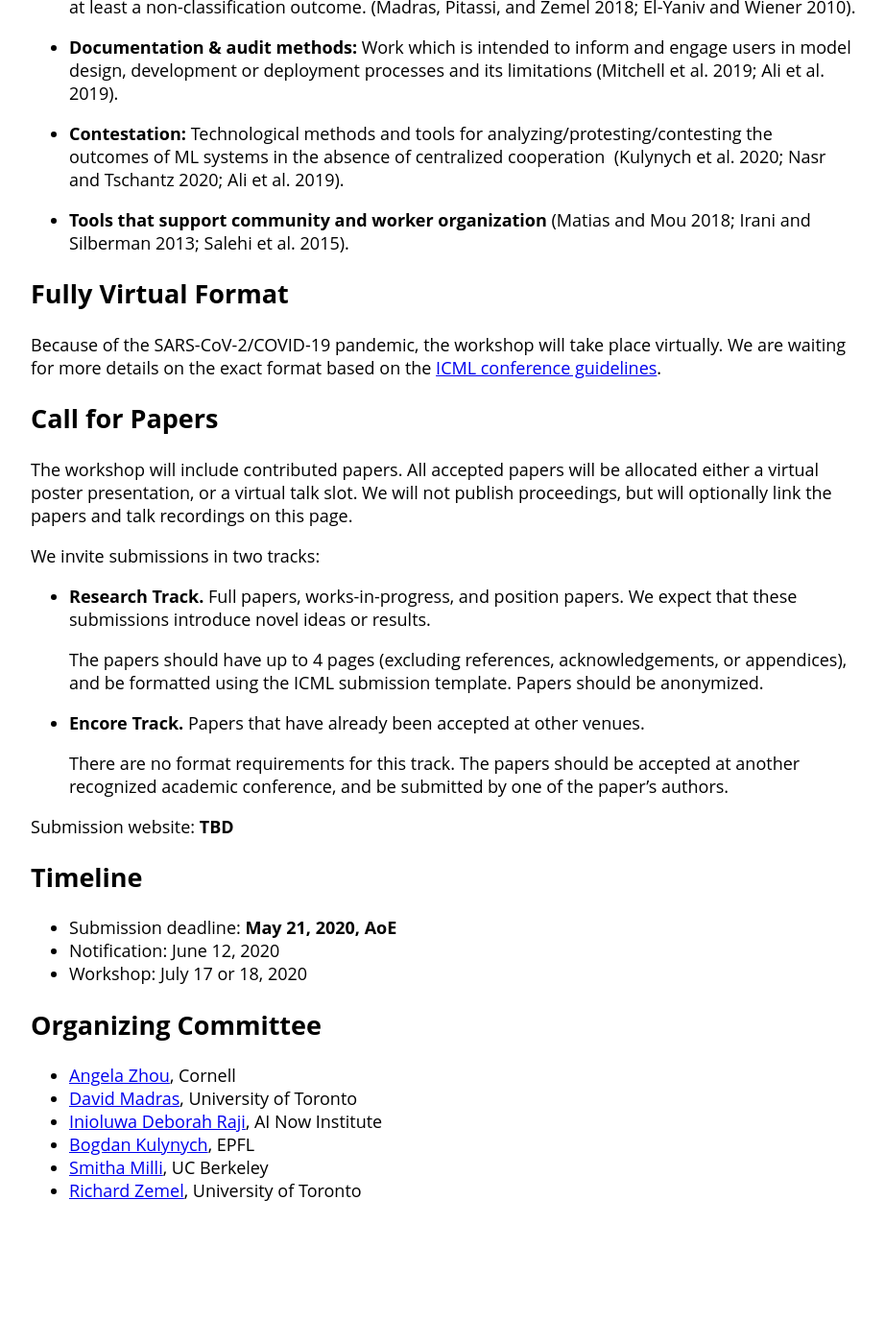
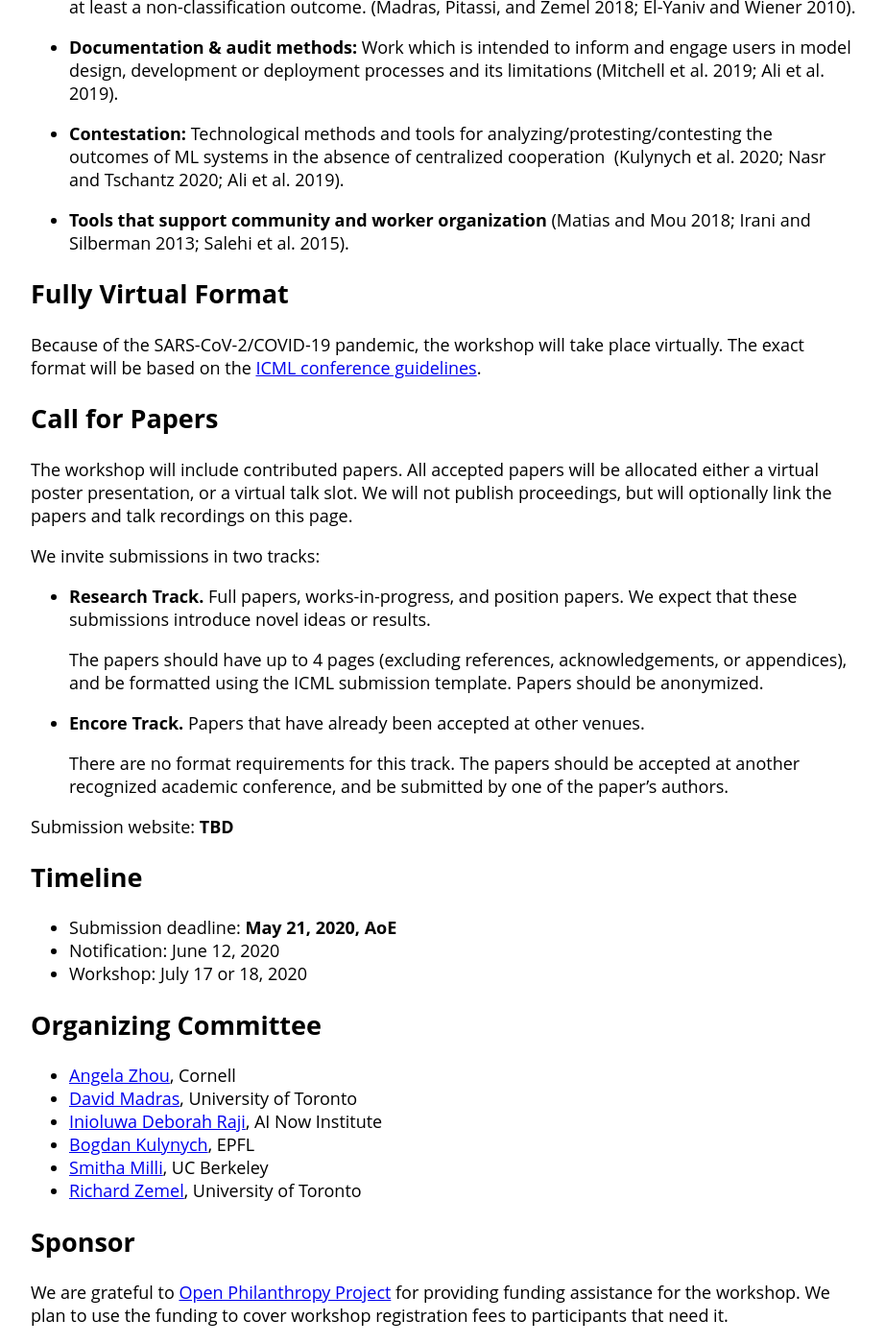
Before and after one commit to participatoryml/participatoryml.github.io, a Jekyll site: the page built from index.md, in a window 1280 px wide and 1400 px high, scrolled down 1306 px. Shown: the whole window at 96% size, without its empty margins (178-1100 px from the left). Built offline with Jekyll 4.4.1, drawn with Linux system fonts in a browser that asks for light colours; before the commit the page ends 2594 px from its top, so only the background shows below that.

Commit message:
Add funding info

```diff
--- a/index.md
+++ b/index.md
@@ -86,9 +86,8 @@ limited to:
 
 ## Fully Virtual Format
 
-Because of the SARS-CoV-2/COVID-19 pandemic, the workshop will take place
-virtually. We are waiting for more details on the exact format based on the
-[ICML conference guidelines](https://icml.cc).
+Because of the SARS-CoV-2/COVID-19 pandemic, the workshop will take place virtually.
+The exact format will be based on the [ICML conference guidelines](https://icml.cc).
 
 ## Call for Papers
 
@@ -128,3 +127,9 @@ Submission website: **TBD**
 * [Bogdan Kulynych](https://bogdankulynych.me), EPFL
 * [Smitha Milli](http://smithamilli.com), UC Berkeley
 * [Richard Zemel](https://www.cs.toronto.edu/~zemel), University of Toronto
+
+## Sponsor
+
+We are grateful to [Open Philanthropy Project](https://www.openphilanthropy.org/) for providing
+funding assistance for the workshop.  We plan to use the funding to cover workshop registration fees
+to participants that need it.
```
